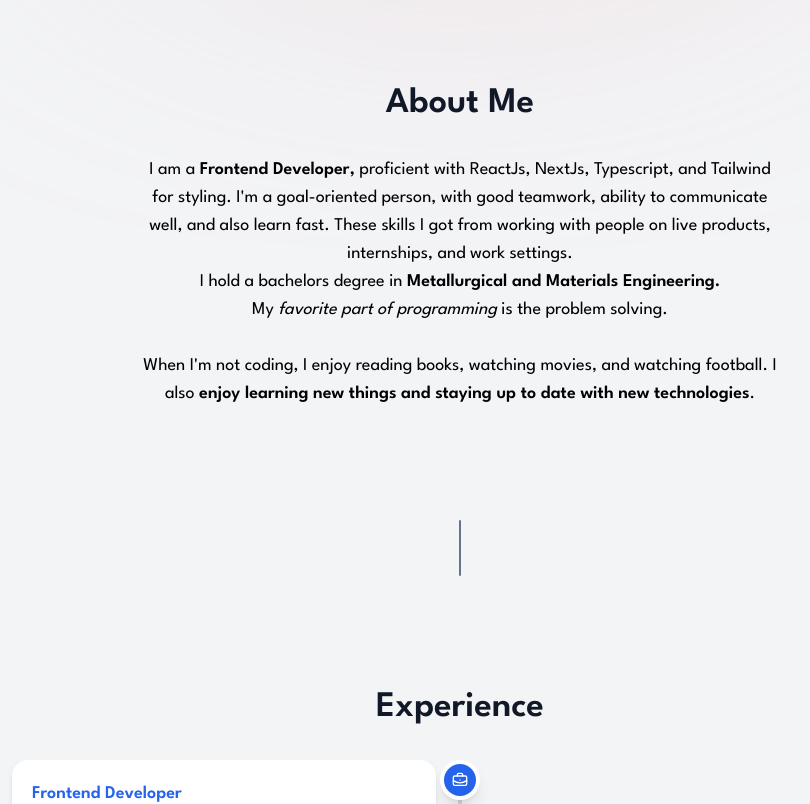
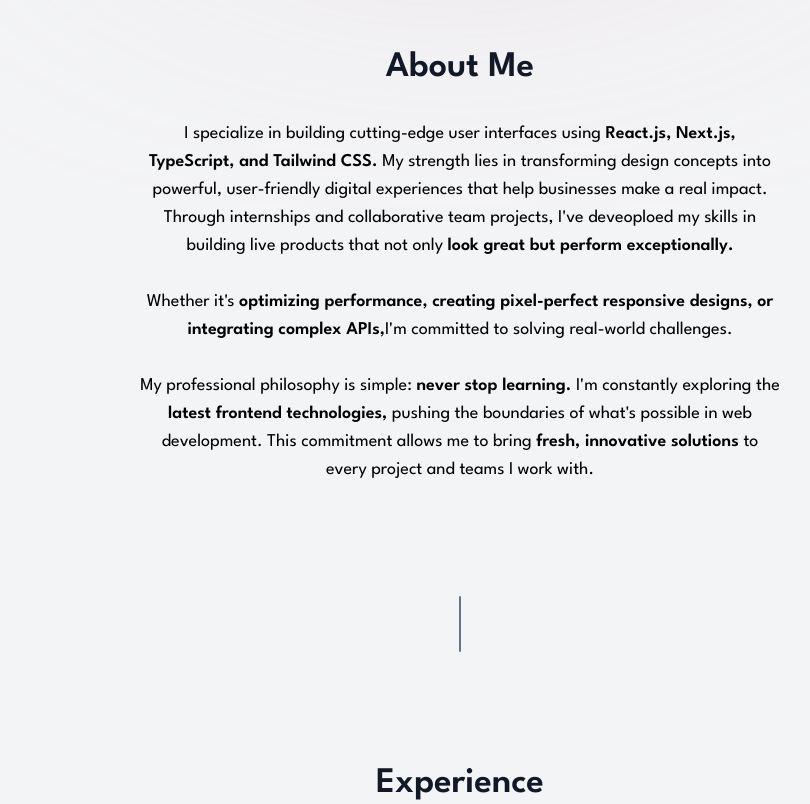
Before and after one commit to Mahmud1087/portfolio_new, a React (Vite) app: page / in a window 1280 px wide. Shown: the part 800-1604 px from the top of the page, without its empty margins (180-990 px from the left). Built offline with nearby package versions, Linux system fonts and the light colour scheme; a web font is replaced by a local one.

Commit message:
edit about me and hero section

```diff
--- a/src/components/AboutMe.tsx
+++ b/src/components/AboutMe.tsx
@@ -18,7 +18,47 @@
     >
       <Title title='About Me' />
       <p className='text-lg dark:text-white/70 dark:font-[200] sm:px-6 lg:px-0 '>
-        I am a{' '}
+        I specialize in building cutting-edge user interfaces using{' '}
+        <span className='font-semibold dark:font-normal dark:text-white'>
+          React.js, Next.js, TypeScript, and Tailwind CSS.{' '}
+        </span>
+        My strength lies in transforming design concepts into powerful,
+        user-friendly digital experiences that help businesses make a real
+        impact.
+        <br />
+        Through internships and collaborative team projects, I've deveoploed my
+        skills in building live products that not only{' '}
+        <span className='font-semibold dark:font-normal dark:text-white'>
+          look great but perform exceptionally.
+        </span>
+        <br />
+        <br />
+        {/* My approach combines technical expertise with a keen eye for design,
+        ensuring every project delivers tangible value.
+        <br /> */}
+        Whether it's{' '}
+        <span className='font-semibold dark:font-normal dark:text-white'>
+          optimizing performance, creating pixel-perfect responsive designs, or
+          integrating complex APIs,
+        </span>
+        I'm committed to solving real-world challenges.
+        <br />
+        <br />
+        My professional philosophy is simple:{' '}
+        <span className='font-semibold dark:font-normal dark:text-white'>
+          never stop learning.{' '}
+        </span>
+        I'm constantly exploring the{' '}
+        <span className='font-semibold dark:font-normal dark:text-white'>
+          latest frontend technologies,{' '}
+        </span>
+        pushing the boundaries of what's possible in web development. This
+        commitment allows me to bring{' '}
+        <span className='font-semibold dark:font-normal dark:text-white'>
+          fresh, innovative solutions{' '}
+        </span>
+        to every project and teams I work with.
+        {/* I am a{' '}
         <span className='font-semibold dark:font-normal dark:text-white'>
           Frontend Developer,
         </span>{' '}
@@ -32,11 +72,11 @@
         </span>
         <br />
         My <i>favorite part of programming</i> is the problem solving.
-        {/* My core
+        My core
         stack is{' '}
         <span className='font-semibold dark:font-normal dark:text-white'>
           ReactJS and TypeScript
-        </span> */}
+        </span>
         <br />
         <br />
         When I'm not coding, I enjoy reading books, watching movies, and
@@ -44,7 +84,7 @@
         <span className='font-semibold dark:font-normal dark:text-white'>
           enjoy learning new things and staying up to date with new technologies
         </span>
-        .
+        . */}
       </p>
     </motion.div>
   );
--- a/src/components/Hero.tsx
+++ b/src/components/Hero.tsx
@@ -26,7 +26,7 @@
       id='#'
     >
       <section className='absolute left-1/2 right-1/2 -translate-x-1/2 w-full rounded-full m-auto blur-[180px] bg-gradient-to-r from-slate-300 to-red-400/80 h-full dark:from-slate-600 dark:to-red-400/70 lg:w-3/5'></section>
-      <section className='w-[90%] m-auto grid place-items-center gap-8 relative sm:w-3/4 lg:w-3/5'>
+      <section className='w-[90%] m-auto grid place-items-center gap-8 relative sm:w-3/4'>
         <motion.div
           initial={{ scale: 0.2 }}
           animate={{ scale: 1 }}
@@ -61,13 +61,13 @@
           }}
           className='mt-2 flex flex-col gap-10 items-center'
         >
-          <h1 className='text-center text-2xl px-5 dark:text-white/90 dark:font-[200] sm:px-16'>
+          <h1 className='text-center text-xl px-5 dark:text-white/90 dark:font-[200] sm:px-16'>
             {/* Hello,{' '}
             <span className='font-semibold dark:font-normal'>
               I'm Mahmud Abdulazeez
             </span>
             . I'm a{' '} */}
-            <span className='font-semibold dark:font-normal'>
+            <span className='font-semibold dark:text-green-300 text-3xl dark:font-normal'>
               Frontend developer
             </span>
             <br />
```
